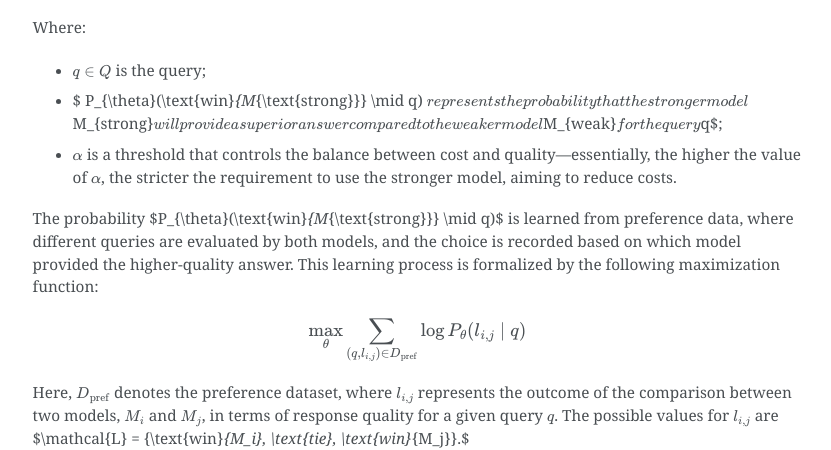
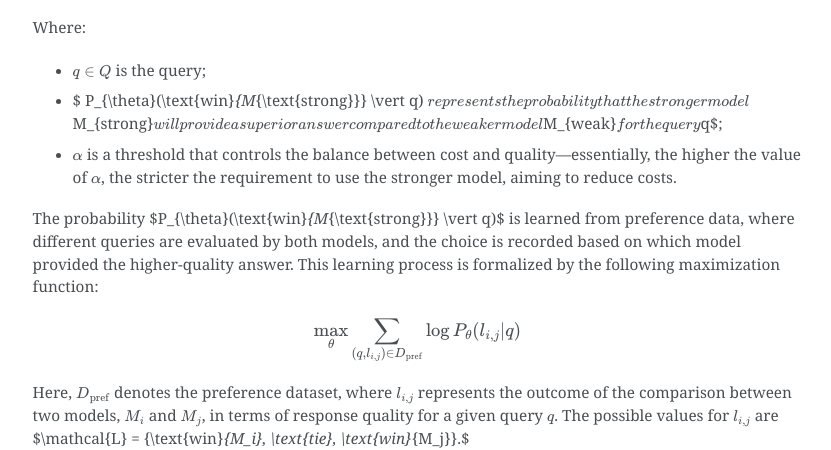
Before and after one commit to jcfneto/jcfneto.github.io, a Jekyll site: the page built from _posts/2024-09-19-llm-router.md, in a window 1280 px wide and 900 px high, scrolled down 5048 px. Shown: the part 170-620 px from the top of the window, without its empty margins (249-1080 px from the left). Built offline with Jekyll 4.4.1, drawn with Linux system fonts in a browser that asks for light colours; formulas are drawn with MathJax 3.

Commit message:
fix: inline equation

```diff
--- a/_posts/2024-09-19-llm-router.md
+++ b/_posts/2024-09-19-llm-router.md
@@ -298,14 +298,14 @@ $$
 Where:
 
 - $q ∈ Q$ is the query;
-- $ P_{\theta}(\text{win}_{M_{\text{strong}}} \mid q) $ represents the probability that the stronger model $M_{strong}$ will provide a superior answer compared to the weaker model $M_{weak}$ for the query $q$;
+- $ P_{\theta}(\text{win}_{M_{\text{strong}}} \vert q) $ represents the probability that the stronger model $M_{strong}$ will provide a superior answer compared to the weaker model $M_{weak}$ for the query $q$;
 - $\alpha$ is a threshold that controls the balance between cost and quality—essentially, the higher the value of $\alpha$, the stricter the requirement to use the stronger model, aiming to reduce costs.
 
-The probability $P_{\theta}(\text{win}_{M_{\text{strong}}} \mid q)$ is learned from preference data, where different queries are evaluated by both models, and the choice is recorded based on which model provided the higher-quality answer. This learning process is formalized by the following maximization function:
+The probability $P_{\theta}(\text{win}_{M_{\text{strong}}} \vert q)$ is learned from preference data, where different queries are evaluated by both models, and the choice is recorded based on which model provided the higher-quality answer. This learning process is formalized by the following maximization function:
 
 <div>
 $$
-\max_{\theta} \sum_{(q, l_{i, j}) \in D_{\text{pref}}} \log P_{\theta}(l_{i,j} \mid q)
+\max_{\theta} \sum_{(q, l_{i, j}) \in D_{\text{pref}}} \log P_{\theta}(l_{i,j} \vert q)
 $$
 </div>
 
```
